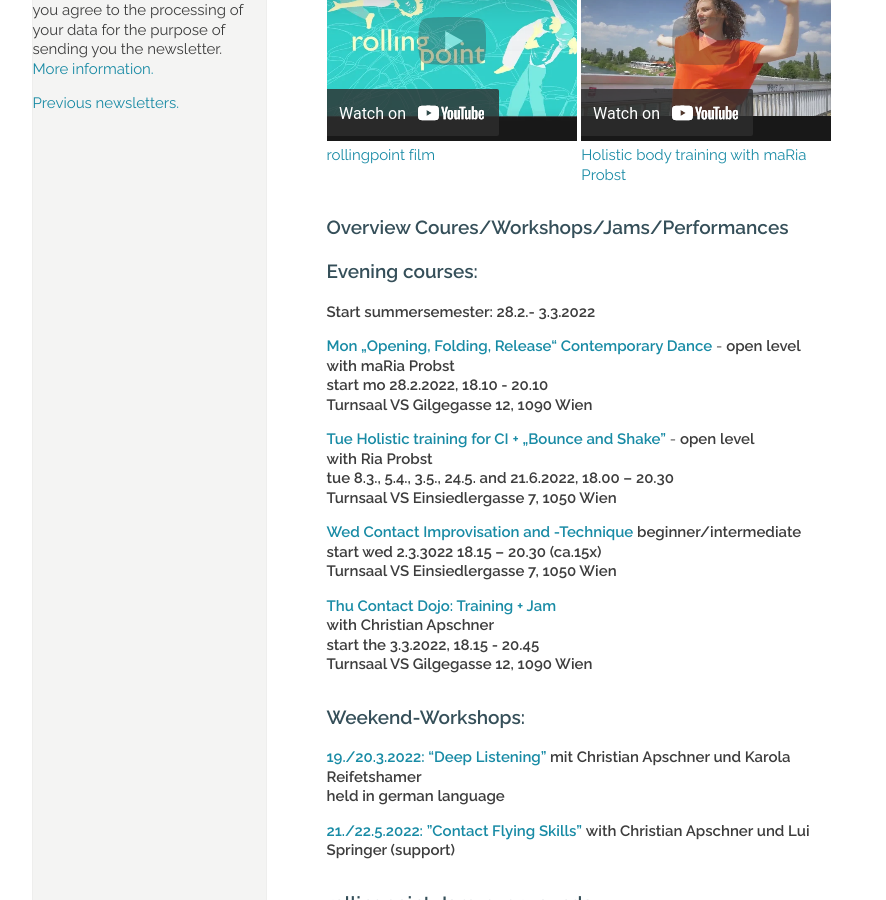
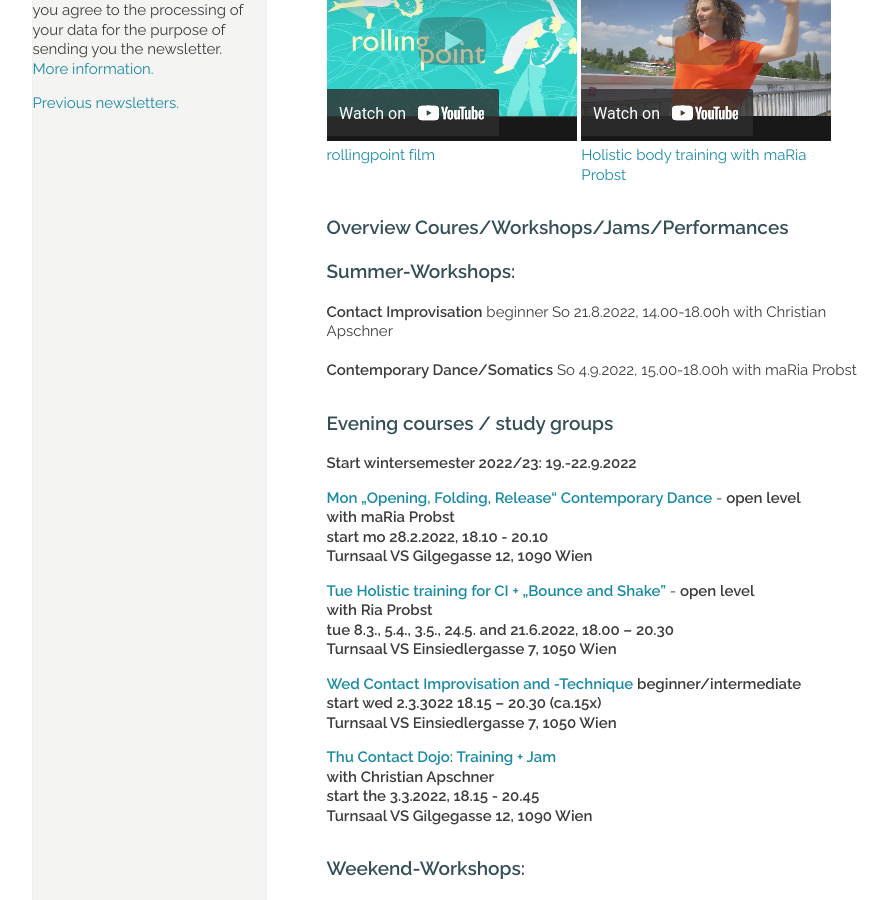
Before and after one commit to manulari/rollingpointat, a Jekyll site: the page built from _pages_en/en.md, in a window 1280 px wide and 900 px high, scrolled down 887 px. Shown: the whole window, without its empty margins (152-1038 px from the left). Built offline with Jekyll 4.4.1, drawn with Linux system fonts in a browser that asks for light colours; comment, search, counter and statistics services are not loaded.

Commit message:
Update page (en) “en”

```diff
--- a/_pages_en/en.md
+++ b/_pages_en/en.md
@@ -22,9 +22,17 @@ other_lang: /
 
 ### Overview Coures/Workshops/Jams/Performances
 
-### Evening courses:
+### Summer-Workshops:
 
-**Start summersemester: 28.2.- 3.3.2022**
+**Contact Improvisation** beginner So 21.8.2022, 14.00-18.00h with Christian Apschner\
+\
+**Contemporary Dance/Somatics** So 4.9.2022, 15.00-18.00h with maRia Probst
+
+
+
+### Evening courses / study groups
+
+**Start wintersemester 2022/23: 19.-22.9.2022**
 
 **[Mon „Opening, Folding, Release“ Contemporary Dance](/en/kurse#mo)** - **open level**\
 **with maRia Probst**  \
```
